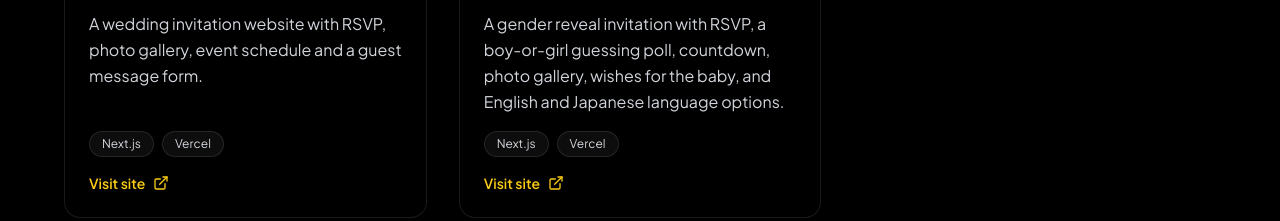
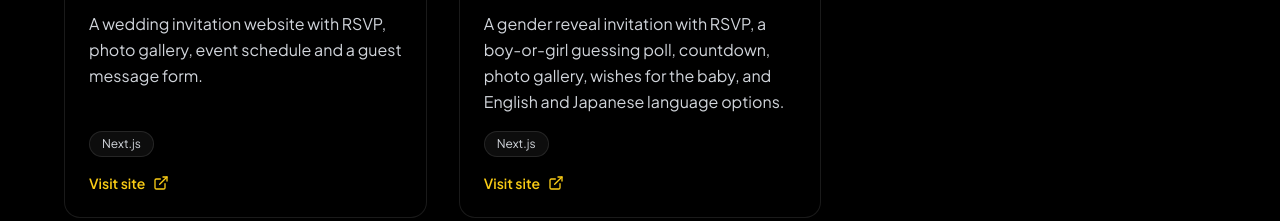
Before and after one commit to SiThuHtin/job-portfolio, a Next.js app: page /about-me in a window 1280 px wide. Shown: the part 5500-5721 px from the top of the page. Built offline with nearby package versions, Linux system fonts and the light colour scheme.

Commit message:
content(projects): drop Vercel tag from Shun & Ye and gender reveal cards
Co-Authored-By: Claude Opus 5.5 <noreply@anthropic.com>

```diff
--- a/data/projects.js
+++ b/data/projects.js
@@ -124,7 +124,7 @@ export const PROJECTS = [
         category: "Wedding website",
         problem: "",
         built: "A wedding invitation website with RSVP, photo gallery, event schedule and a guest message form.",
-        stack: ["Next.js", "Vercel"],
+        stack: ["Next.js"],
         result: "",
         image: "https://res.cloudinary.com/dznkec5x0/image/upload/v1768719152/Screenshot_from_2026-01-18_13-52-02_movgha.png",
         link: "https://wedding-invitation-ys.vercel.app/",
@@ -140,7 +140,7 @@ export const PROJECTS = [
         category: "Event website",
         problem: "",
         built: "A gender reveal invitation with RSVP, a boy-or-girl guessing poll, countdown, photo gallery, wishes for the baby, and English and Japanese language options.",
-        stack: ["Next.js", "Vercel"],
+        stack: ["Next.js"],
         result: "",
         image: "/projects/phyo-mon-gender-reveal-hero.png",
         link: "https://gender-reveal-of-phyo-and-mon.vercel.app/",
```
